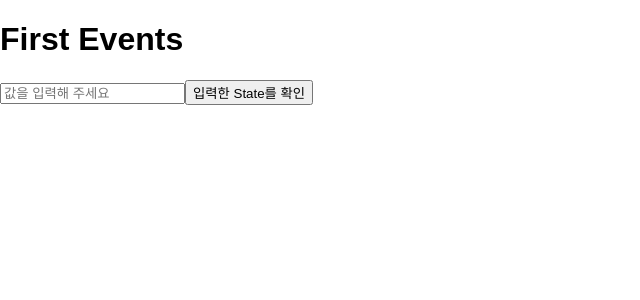
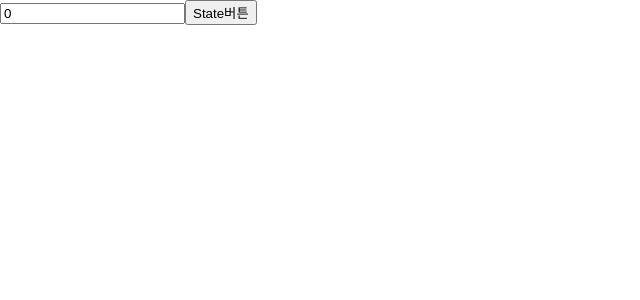
Before and after one commit to DottJs/reattest, a React (Create React App) app in the folder hello-react/: page / in a window 1280 px wide. Shown: the top 300 px of the page, without its empty margins (0-640 px from the left). Built offline with nearby package versions, Linux system fonts and the light colour scheme.

Commit message:
이벤트연습
onChange, onClick

```diff
--- a/hello-react/src/eventPart.js
+++ b/hello-react/src/eventPart.js
@@ -1,42 +1,26 @@
-import React,{ Component } from 'react';
+import React, {Component} from 'react';
 
+class EventPart extends Component{
+    state = {
+        message : 0
+    }
 
-class eventPart extends Component{
-    state = {
-        message : ''
-    }
     render(){
         return(
             <div>
-                <h1>
-                    First Events
-                </h1>
-                <input
-                type="text"
-                name="message"
-                placeholder="값을 입력해 주세요"
-                value={this.state.message}
-                onChange={
-                    (e) => { this.setState({
-                        message : e.target.value
-                    })
-                    }
-                }
-                />
-                <button
-                onClick={
-                    (e) =>{
-                        alert(this.state.message);
-                        this.setState({
-                            message : ''
-                        });
-                    }
-                }
-                >입력한 State를 확인</button>
-
+                <input type="text"
+                        name="message"
+                        placeholder="값을 입력해주세요"
+                        value={this.state.message}
+                        onChange={(e) => { this.setState({message : e.target.value}) }}>
+                </input>
+                <button onClick={()=>{
+                    alert(this.state.message);
+                    this.setState({message : ''})
+                }}>State버튼</button>
             </div>
         )
     }
 }
 
-export default eventPart;
+export default EventPart;
```
